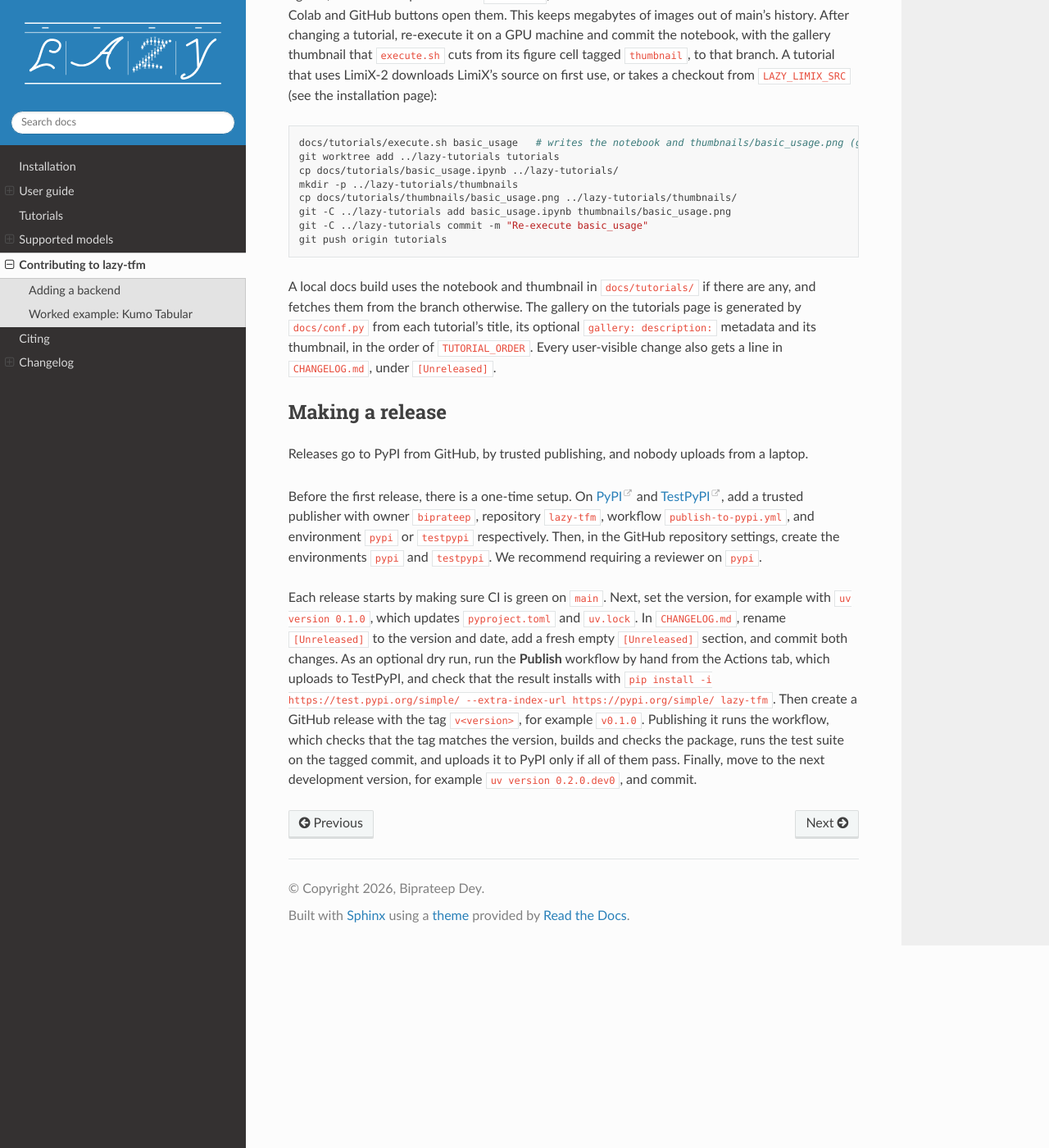
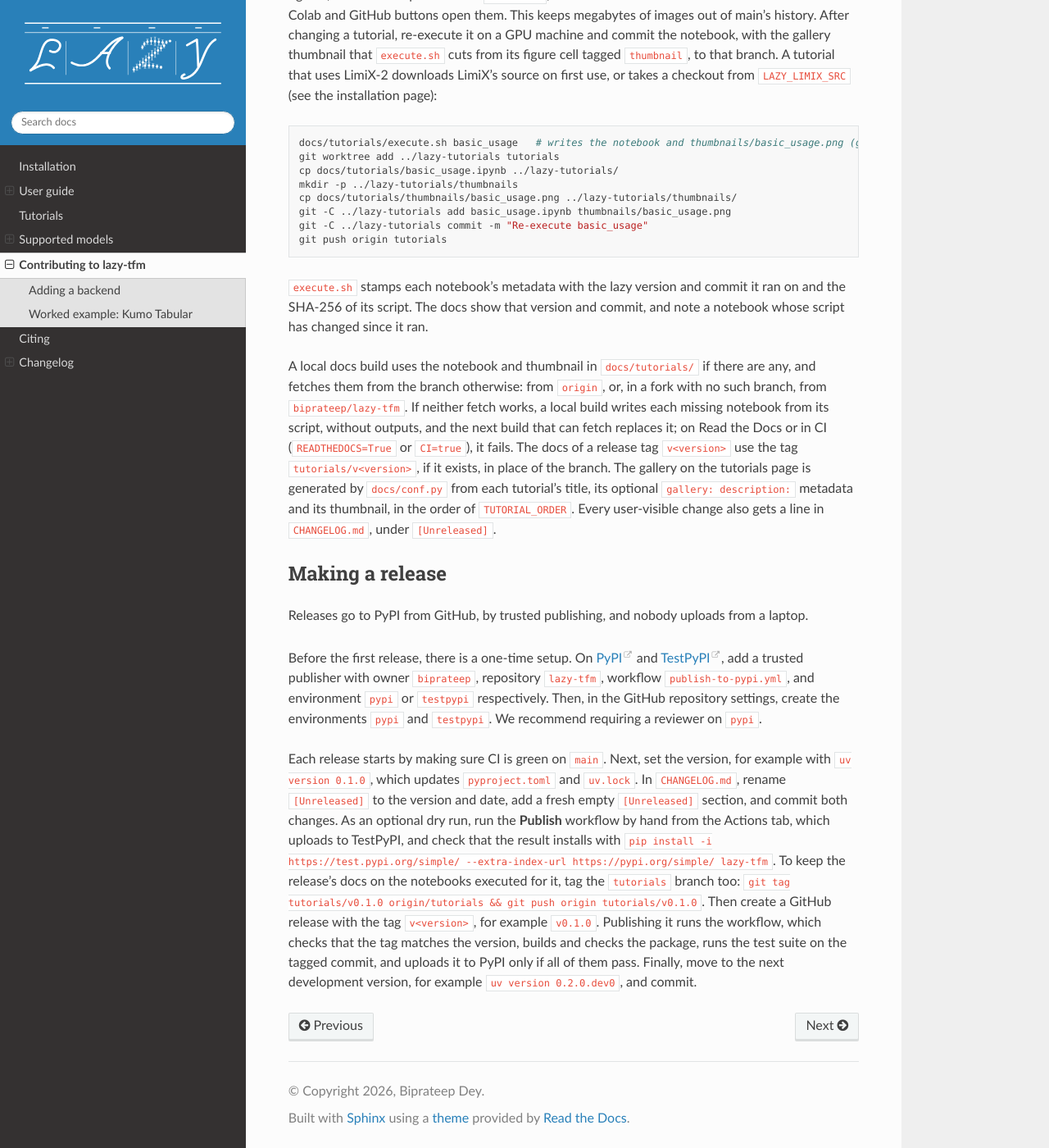
Before and after one commit to biprateep/lazy-tfm, a Sphinx documentation site: the page built from docs/contributing.md, in a window 1280 px wide and 1400 px high, scrolled down 3595 px. Shown: the whole window at 82% size. Built offline with Sphinx 7.4.7 and the Read the Docs theme 3.1.0, drawn with Linux system fonts in a browser that asks for light colours; pages that are not in the unit, such as notebooks, are missing from menus.

Commit message:
Show each docs build the right tutorials, and note stale ones
A docs build from a fork or an offline machine failed, every docs version
showed the newest notebooks, and nothing recorded which source a notebook
ran from. The build now falls back to the upstream repository, writes
unexecuted notebooks in a local offline build, and uses the tag
tutorials/v<version> for a release's docs. execute.sh stamps each notebook
with the lazy version, the commit and its script's SHA-256, and a page
whose notebook does not match its script says so.

Co-Authored-By: Claude Opus 5.5 <noreply@anthropic.com>
Claude-Session: https://claude.ai/code/session_01JkqiRk7T18G6RWangKXyJ7

````diff
--- a/CONTRIBUTING.md
+++ b/CONTRIBUTING.md
@@ -182,8 +182,18 @@ git -C ../lazy-tutorials commit -m "Re-execute basic_usage"
 git push origin tutorials
 ```
 
+`execute.sh` stamps each notebook's metadata with the lazy version and
+commit it ran on and the SHA-256 of its script. The docs show that version and
+commit, and note a notebook whose script has changed since it ran.
+
 A local docs build uses the notebook and thumbnail in `docs/tutorials/` if
-there are any, and fetches them from the branch otherwise. The gallery on the
+there are any, and fetches them from the branch otherwise: from `origin`, or,
+in a fork with no such branch, from `biprateep/lazy-tfm`. If neither fetch
+works, a local build writes each missing notebook from its script, without
+outputs, and the next build that can fetch replaces it; on Read the Docs or in
+CI (`READTHEDOCS=True` or `CI=true`), it fails. The
+docs of a release tag `v<version>` use the tag `tutorials/v<version>`, if it
+exists, in place of the branch. The gallery on the
 tutorials page is generated by `docs/conf.py` from each tutorial's title, its
 optional `gallery: description:` metadata and its thumbnail, in the order of
 `TUTORIAL_ORDER`. Every user-visible change also gets
@@ -209,6 +219,9 @@ date, add a fresh empty `[Unreleased]` section, and commit both changes. As an
 optional dry run, run the **Publish** workflow by hand from the Actions tab,
 which uploads to TestPyPI, and check that the result installs with
 `pip install -i https://test.pypi.org/simple/ --extra-index-url https://pypi.org/simple/ lazy-tfm`.
+To keep the release's docs on the notebooks executed for it, tag the
+`tutorials` branch too:
+`git tag tutorials/v0.1.0 origin/tutorials && git push origin tutorials/v0.1.0`.
 Then create a GitHub release with the tag `v<version>`, for example `v0.1.0`.
 Publishing it runs the workflow, which checks that the tag matches the
 version, builds and checks the package, runs the test suite on the tagged
--- a/docs/conf.py
+++ b/docs/conf.py
@@ -16,14 +16,17 @@ Typical usage example:
 # public, lowercase and (for lists and dicts) mutable by design.
 # ruff: noqa: GS004
 
+import hashlib
 from importlib import metadata
 import inspect
+import os
 import pathlib
 import re
 import subprocess
 from typing import Any
 
 import jupytext
+import nbformat
 from sphinx import application
 from sphinx.ext import intersphinx
 from sphinx.util import nodes
@@ -70,7 +73,77 @@ myst_heading_anchors = 3
 nb_execution_mode = "off"
 TUTORIALS = pathlib.Path(__file__).parent / "tutorials"
 TUTORIALS_BRANCH = "tutorials"
+# A fork's `origin` has no `tutorials` branch, so the upstream one is next.
+REMOTES = ("origin", "https://github.com/biprateep/lazy-tfm.git")
 THUMBNAILS = TUTORIALS / "thumbnails"
+
+
+def _sha256(script: pathlib.Path) -> str:
+    """Returns the hex SHA-256 of a tutorial's source, as execute.sh does.
+
+    Args:
+        script: The tutorial's py:percent source.
+
+    Returns:
+        The digest, 64 hex digits.
+    """
+    return hashlib.sha256(script.read_bytes()).hexdigest()
+
+
+def _fetch_branch(git: list[str]) -> list[str]:
+    """Fetches the executed tutorials into ``FETCH_HEAD``.
+
+    It tries each of ``REMOTES`` in turn. A Read the Docs build of a release
+    tag ``v<version>`` first tries the tag ``tutorials/v<version>``, which
+    marks the notebooks executed for that release, then the branch.
+
+    Args:
+        git: The git command, run in the tutorials directory.
+
+    Returns:
+        Each failed fetch's error, or an empty list once a fetch succeeds.
+    """
+    refs = [f"refs/heads/{TUTORIALS_BRANCH}"]
+    if os.environ.get("READTHEDOCS_VERSION_TYPE") == "tag":
+        tag = os.environ["READTHEDOCS_GIT_IDENTIFIER"]  # The tag, not the slug.
+        refs.insert(0, f"refs/tags/{TUTORIALS_BRANCH}/{tag}")
+    errors = []
+    for ref in refs:
+        for remote in REMOTES:
+            fetch = subprocess.run(
+                [*git, "fetch", "--quiet", "--depth=1", remote, ref],
+                capture_output=True,
+                text=True,
+                check=False,
+            )
+            if not fetch.returncode:
+                return []
+            errors.append(f"{remote} {ref}: {fetch.stderr.strip()}")
+    return errors
+
+
+def _unexecuted(path: pathlib.Path) -> bool:
+    """Whether a notebook is one that an offline build wrote unexecuted."""
+    if path.suffix != ".ipynb":
+        return False
+    # A search of the bytes, not a parse of megabytes of outputs.
+    return b'"unexecuted": true' in path.read_bytes()
+
+
+def _on_ci() -> bool:
+    """Whether the build runs on Read the Docs or in CI."""
+    return (
+        os.environ.get("READTHEDOCS") == "True"
+        or os.environ.get("CI") == "true"
+    )
+
+
+def _write_unexecuted(path: pathlib.Path) -> None:
+    """Writes a tutorial's notebook from its script, without outputs."""
+    notebook = jupytext.read(path.with_suffix(".py"))
+    notebook.metadata["lazy"] = {"unexecuted": True}
+    jupytext.write(notebook, path)
+    print(f"cannot fetch the tutorials: wrote {path.name} unexecuted")
 
 
 def _fetch_tutorials() -> None:
@@ -80,45 +153,46 @@ def _fetch_tutorials() -> None:
     written by ``execute.sh``. A file already in the working tree (a fresh
     ``execute.sh`` run) is kept, so a local build shows the local outputs.
     A thumbnail missing from the branch is not an error: its gallery card
-    shows a placeholder.
+    shows a placeholder. If no fetch succeeds, a local build writes each
+    missing notebook from its script, without outputs and marked
+    ``unexecuted``; the next build that can fetch replaces it.
 
     Raises:
-        RuntimeError: If a notebook is neither present nor on the branch.
+        RuntimeError: If a notebook is neither present nor fetched, on Read
+            the Docs or in CI.
     """
-    scripts = sorted(TUTORIALS.glob("*.py"))
     missing = []
-    for script in scripts:
+    for script in sorted(TUTORIALS.glob("*.py")):
         for path in (
             script.with_suffix(".ipynb"),
             THUMBNAILS / f"{script.stem}.png",
         ):
-            if not path.exists():
+            if not path.exists() or _unexecuted(path):
                 missing.append(path)
     if not missing:
         return
     git = ["git", "-C", str(TUTORIALS)]
-    fetch = subprocess.run(
-        [*git, "fetch", "--quiet", "--depth=1", "origin", TUTORIALS_BRANCH],
-        capture_output=True,
-        text=True,
-        check=False,
-    )
-    if fetch.returncode:
-        if any(path.suffix == ".ipynb" for path in missing):
+    errors = _fetch_branch(git)
+    if errors:
+        notebooks = [path for path in missing if path.suffix == ".ipynb"]
+        if notebooks and _on_ci():
             raise RuntimeError(
-                "cannot fetch the executed tutorials from the"
-                f" {TUTORIALS_BRANCH!r} branch: {fetch.stderr.strip()}"
+                f"cannot fetch the executed tutorials: {'; '.join(errors)}"
             )
-        return  # Only thumbnails are missing: the cards show placeholders.
+        for path in notebooks:
+            _write_unexecuted(path)
+        return
     for path in missing:
         show = subprocess.run(
             [*git, "show", f"FETCH_HEAD:{path.relative_to(TUTORIALS)}"],
             capture_output=True,
-            check=path.suffix == ".ipynb",
+            check=path.suffix == ".ipynb" and _on_ci(),
         )
         if not show.returncode:
             path.parent.mkdir(exist_ok=True)
             path.write_bytes(show.stdout)
+        elif path.suffix == ".ipynb":  # A tutorial not yet on the branch.
+            _write_unexecuted(path)
 
 
 _fetch_tutorials()
@@ -628,7 +702,55 @@ def _edit_tutorial_source(  # Sphinx's event signature.
         }
 
 
+def _note_tutorial_source(  # Sphinx's event signature.
+    app: application.Sphinx,
+    docname: str,
+    source: list[str],
+) -> None:
+    """Prepends to a tutorial's notebook the code version it ran on.
+
+    The ``lazy`` metadata that ``execute.sh`` stamps holds the lazy version,
+    the commit and the script's SHA-256. A notebook whose stamp is missing,
+    or whose script has changed since, gets a note that its outputs may not
+    match the code; one that an offline build wrote gets a note that it has
+    no outputs. Only the text Sphinx parses changes, never the file.
+    """
+    script = TUTORIALS.parent / f"{docname}.py"
+    if not script.exists():
+        return
+    app.env.note_dependency(str(script))  # An edit to it updates the note.
+    notebook = nbformat.reads(source[0], as_version=4)
+    stamp = notebook.metadata.get("lazy", {})
+    lines = []
+    if stamp.get("unexecuted"):
+        lines.append(
+            "This build could not fetch the executed notebook, so this page"
+            " has no outputs."
+        )
+    elif stamp.get("source_sha256") != _sha256(script):
+        lines.append(
+            "This notebook was not executed from the source shown, so its"
+            " outputs may not match the code."
+        )
+    if "version" in stamp:
+        lines.append(
+            f"Executed with lazy {stamp['version']}"
+            f" at commit {stamp['commit'][:12]}"
+            + (
+                ", with uncommitted changes."
+                if "dirty" in stamp["commit"]
+                else "."
+            )
+        )
+    if lines:
+        text = "\n\n".join(lines)
+        cell = nbformat.v4.new_markdown_cell(f":::{{note}}\n{text}\n:::")
+        notebook.cells.insert(1, cell)  # After the title cell.
+        source[0] = nbformat.writes(notebook)
+
+
 def setup(app: application.Sphinx) -> None:  # noqa: D103 - Sphinx's extension hook.
     app.connect("autoapi-skip-member", _skip_public_reexports)
     app.connect("missing-reference", _resolve_alias)
     app.connect("html-page-context", _edit_tutorial_source)
+    app.connect("source-read", _note_tutorial_source)
````
Also changed, not shown: CHANGELOG.md (+6 -0 lines), 1 other file.
